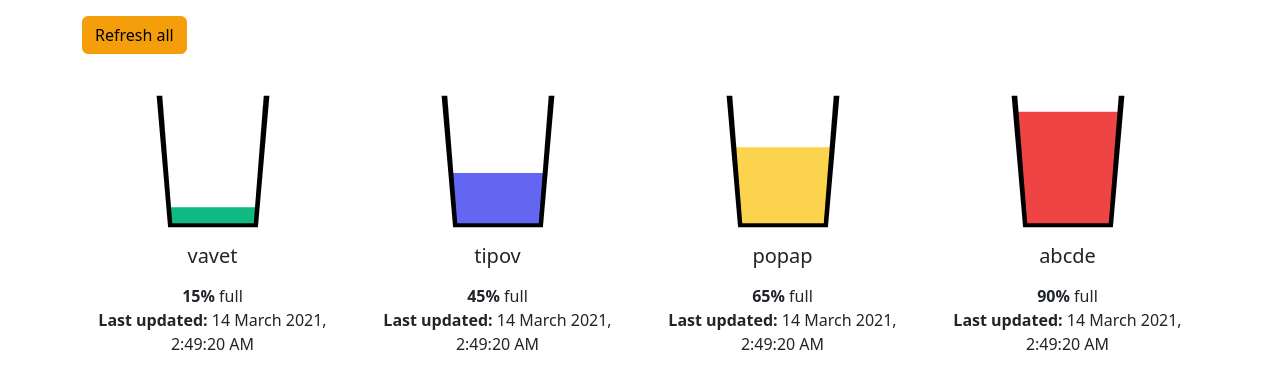
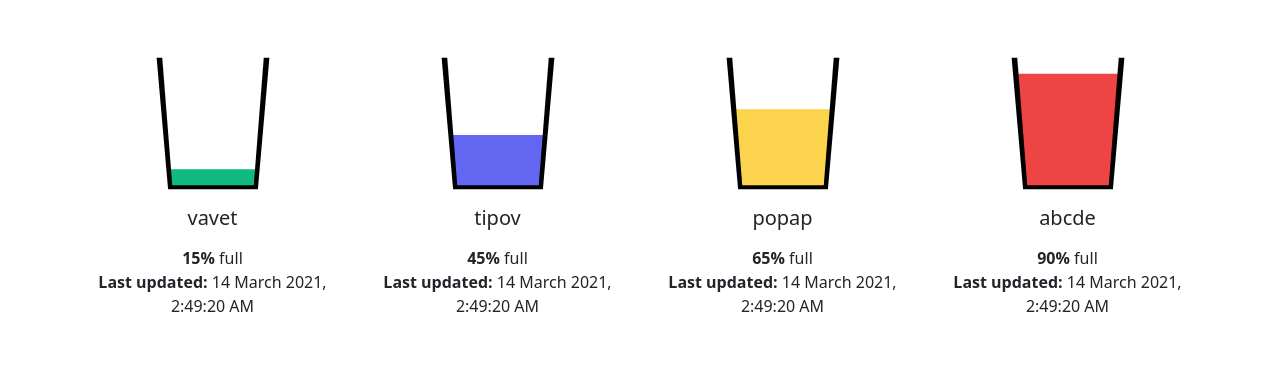
Before and after one commit to darrelhong/SmartBinServer, a Flask app: page / in a window 1280 px wide. Shown: the part 56-445 px from the top of the page. Run offline with Flask 2, Linux system fonts and the light colour scheme; data comes from the database, SQL or seed files in the repository; style sheets or scripts are compiled from the project's sources; some libraries are stand-ins or nearby versions.

Commit message:
remove button

```diff
--- a/flask_app/templates/index.html
+++ b/flask_app/templates/index.html
@@ -3,8 +3,6 @@
 {% extends "base.html" %}
 
 {% block content %}
-
-<button class="btn btn-primary">Refresh all</button>
 
 
 <div class="row">
```
